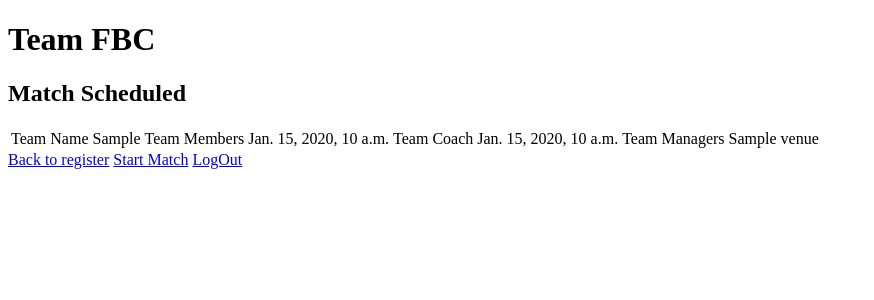
After one commit to VishnuSS1994/Sample-Projects, a Django app: template teamfcb/core/templates/matchcreated_list.html in a window 1280 px wide. The commit adds this page. Shown: the top 300 px of the page, without its empty margins (0-874 px from the left). Run offline with Django 3.2, Linux system fonts and the light colour scheme; the template is opened without the code that fills it: most values are stand-ins (such as "Sample title", 1, 10 or a date in 2020).

Commit message:
Alter files

```diff
--- a/teamfcb/core/models.py
+++ b/teamfcb/core/models.py
@@ -18,8 +18,8 @@ class MatchSchedule(models.Model):
     """Models for schedule team matches"""
 
     match_teams = models.CharField(max_length=32)
-    start_time = models.DateTimeField()
-    end_time = models.DateTimeField()
+    start_time = models.CharField(max_length=24)
+    end_time = models.CharField(max_length=24)
     venue = models.CharField(max_length=16)
 
     def __str__(self):
--- /dev/null
+++ b/teamfcb/core/templates/matchcreated_list.html
@@ -0,0 +1,23 @@
+{% extends 'base.html' %}
+{% block content %}
+  <h1 style="color:black; size:100%">Team FBC</h1>
+  <h2 style="color:black; size:100%">Match Scheduled</h2>
+    <thead>
+    {% for value in match %}
+        <table>
+        <tr>
+            <td>Team Name {{ value.match_teams }}</td>
+            <td>Team Members {{ value.start_time }}</td>
+            <td>Team Coach {{ value.end_time }}</td>
+            <td>Team Managers {{ value.venue }}</td>
+        </tr>
+            </table>
+        {% endfor %}
+    </thead>
+<form method="post">
+    {% csrf_token %}
+    <a href="/core/teams" class="btn btn-primary" type="submit">Back to register</a>
+    <a href="/core/start_match" class="btn btn-primary" type="submit">Start Match</a>
+    <a href="/core/logout" class="btn btn-primary" type="submit">LogOut</a>
+</form>
+{% endblock %}
--- a/teamfcb/core/templates/start_match.html
+++ b/teamfcb/core/templates/start_match.html
@@ -2,7 +2,6 @@
 {% block content %}
   <h1 style="color:black; size:100%">Team FBC</h1>
   <form method="post">
-      <button type="submit">Start Match</button>
-      <a href="/core/logout" class="btn btn-primary" type="submit">Logout</a>
+      <a href="/core/match_create" class="btn btn-primary" type="submit">Create Match</a>
   </form>
 {% endblock %}
--- a/teamfcb/core/urls.py
+++ b/teamfcb/core/urls.py
@@ -14,6 +14,10 @@ urlpatterns = [
 
     url(r'^start_match/$', views.StartMatch.as_view(), name='start_match'),
 
+    url(r'^match_create/$', views.MatchCreate.as_view(), name='match_create'),
+
+    url(r'^matchcreated_list/$', views.MatchCreated.as_view(), name='match_created'),
+
     url(r'^logout/$', views.Logout.as_view(), name='logout'),
 
 ]
```
Also changed, not shown: teamfcb/core/templates/match.html (added, +10 -0 lines), teamfcb/core/views.py (+15 -1 lines), teamfcb/core/migrations/0002_auto_20200605_0547.py (added).
